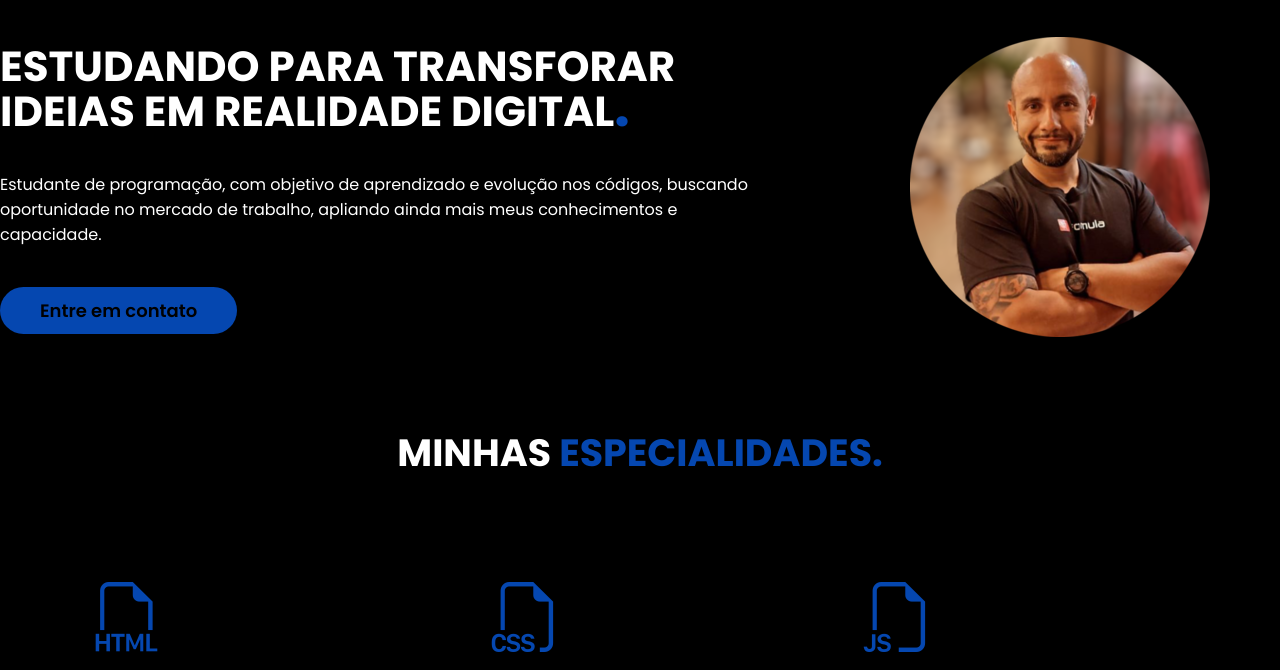
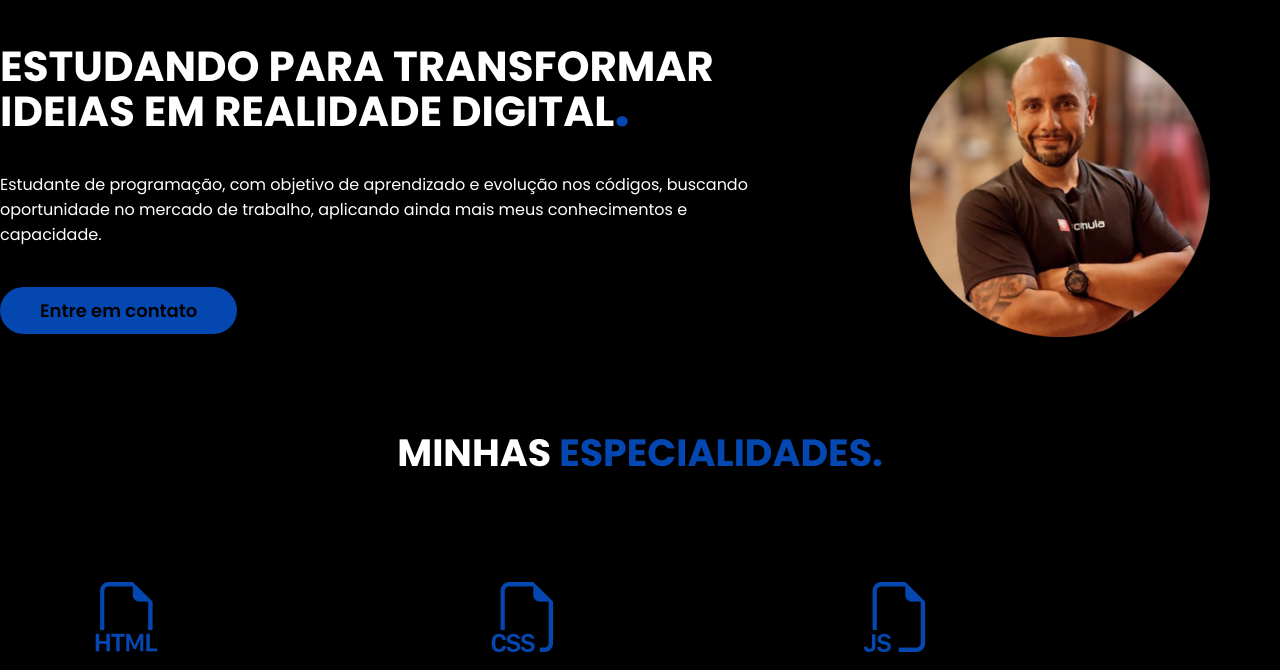
Before and after one commit to Marcelitos77/Marcelitos77-Pagina-Profissional-Estudo, a plain HTML site: page index.html in a window 1280 px wide. Shown: the part 130-800 px from the top of the page. Drawn offline with nearby package versions, Linux system fonts and the light colour scheme.

Commit message:
Update index.html

```diff
--- a/index.html
+++ b/index.html
@@ -46,9 +46,9 @@
             <div class="interface">
                 <div class="flex">
                     <div class="txt-topo-site">
-                            <h1>ESTUDANDO PARA TRANSFORAR IDEIAS EM REALIDADE DIGITAL<span>.</span></h1>
+                            <h1>ESTUDANDO PARA TRANSFORMAR IDEIAS EM REALIDADE DIGITAL<span>.</span></h1>
                             <p>Estudante de programação, com objetivo de aprendizado e evolução nos códigos,
-                                buscando oportunidade no mercado de trabalho, apliando ainda mais meus conhecimentos
+                                buscando oportunidade no mercado de trabalho, aplicando ainda mais meus conhecimentos
                                 e capacidade.</p>
 
                             <div class="btn-contato">
```
